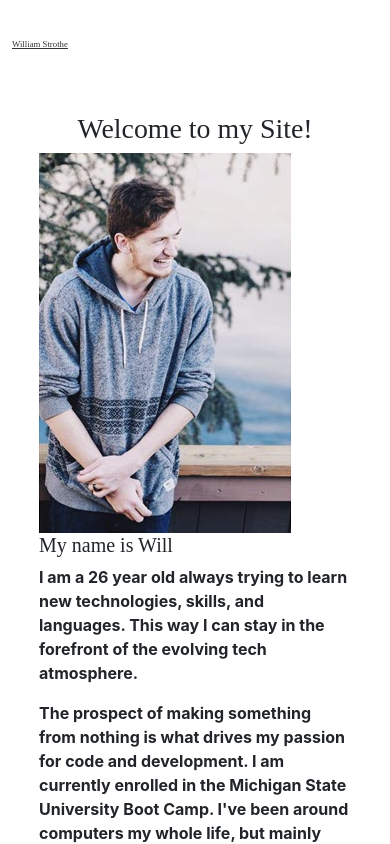
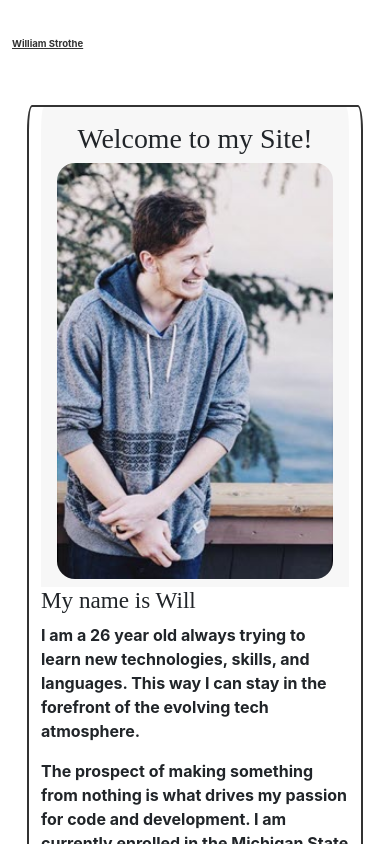
Before and after one commit to wwstrothe/react-portfolio, a React (Create React App) app: page / in a window 390 px wide. Shown: the top 844 px of the page. Built offline with nearby package versions, Linux system fonts and the light colour scheme; a web font is replaced by a local one.

Commit message:
styled aboutme page

```diff
--- a/src/Pages/About.js
+++ b/src/Pages/About.js
@@ -4,16 +4,21 @@ import { Row, Col } from 'react-bootstrap'
 const About = () => {
   return (
     <section className="page">
-      <h1 className="title">Welcome to my Site!</h1>
-      <Row>
+      <Row className="about-card border-primary bg-light">
         <Col lg={4} md={3}>
-          <img
-            src={`${process.env.PUBLIC_URL}/Images/portfolio image.jpg`}
-            alt=""
-          />
+            <div class="card-header">
+              <h1 className="text-center">Welcome to my Site!</h1>
+              <div className="d-flex justify-content-center">
+                <img
+                  className="will-img"
+                  src={`${process.env.PUBLIC_URL}/Images/portfolio image.jpg`}
+                  alt=""
+                />
+              </div>
+            </div>
         </Col>
         <Col lg={8} md={9}>
-          <h5>My name is Will</h5>
+          <h3>My name is Will</h3>
           <p>
             I am a 26 year old always trying to learn new technologies, skills,
             and languages. This way I can stay in the forefront of the evolving
--- a/src/components/Header.js
+++ b/src/components/Header.js
@@ -9,7 +9,7 @@ const Header = () => {
       <Navbar className="header-height" bg="light" expand="lg" variant>
         <Container>
           <Navbar.Brand href="/">
-            <Link to="/" className="nav-bar">William Strothe</Link>
+            <Link to="/" className="nav-bar name">William Strothe</Link>
           </Navbar.Brand>
           <Navbar.Toggle aria-controls="basic-navbar-nav" />
           <Navbar.Collapse id="basic-navbar-nav">
--- a/src/data/projectData.js
+++ b/src/data/projectData.js
@@ -13,7 +13,7 @@ export const projects = [
     title: "PWA Web Application",
     image: "workinprogress297x396.jpg",
     description:
-      "This project takes provided starter code for a database enabled budget tracker and converts it into a functional Progressive Web Application (PWA) with offline access and functionality. The browser Cache API is used to store the application's HTML, CSS, and JavaScript, controlled by a service worker. Offline transactions are stored using Indexed DB and are automatically uploaded when a connection is restored. A manifest file is also provided to allow the application to be downloaded to a browser, tablet, or phone.",
+      "Using Progressive Web Application (PWA) this application enables the user to add expenses and deposits to their budget. The browser Cache API is used to store the application's HTML, CSS, and JavaScript, controlled by a service worker.",
     link: "https://secure-hollows-22505.herokuapp.com/",
     github: "https://github.com/wwstrothe/pwa-budget-tracker",
   },
@@ -22,7 +22,7 @@ export const projects = [
     title: "Doggy Daycare",
     image: "workinprogress297x396.jpg",
     description:
-      "Developed a web application that allows users to view and comment on other peoples dogs. The application allows users to add dogs to the portal and share their dogs information to help facilitate doggy play dates. The motivation for the application is to provide a place for puppies to interact, meet others, and form bonds.",
+      "Created an app for a Doggy Daycare business to keep track of its Dogs, Users, Appointments, and Comments on dogs from other users.",
     link: "https://vast-plains-21432.herokuapp.com/",
     github: "https://github.com/wwstrothe/Doggy-Daycare/",
   },
@@ -31,7 +31,7 @@ export const projects = [
     title: "MVC Tech Blog",
     image: "workinprogress297x396.jpg",
     description:
-      "A blog application for multiple users built with an MVC framework.",
+      "A basic CMS-style blog site that was created using the Model, View, Controller paradigm. This site is currently hosted on Heroku and can also be run locally using the files located in the GitHub repository Github.",
     github: "https://github.com/wwstrothe/mvc-tech-blog",
     link: "https://gentle-sands-94588.herokuapp.com/",
   },
@@ -40,10 +40,9 @@ export const projects = [
     title: "Employee Tracker",
     image: "workinprogress297x396.jpg",
     description:
-      "A command line interface (CLI) application that allows a user to manage a simple employee database.",
+      "A command-line application to manage a company's Employee database, using Node.js, Inquirer, and MySQL.",
     github: "https://github.com/wwstrothe/employee-tracker",
-    link:
-      "https://drive.google.com/file/d/1LcHUaJPSaW5e5xOK6ASeEqGqL-5pezQI/view",
+    link: "https://drive.google.com/file/d/1LcHUaJPSaW5e5xOK6ASeEqGqL-5pezQI/view",
   },
   {
     id: 6,
@@ -54,4 +53,22 @@ export const projects = [
     github: "https://github.com/wwstrothe/workday-scheduler",
     link: "https://wwstrothe.github.io/workday-scheduler/",
   },
+  {
+    id: 7,
+    title: "README Generator",
+    image: "workinprogress297x396.jpg",
+    description:
+      "A command-line application that allows users to devote more time to building projects by automatically generating a README.md after answering a series of questions.",
+    link: "https://drive.google.com/file/d/16UdmAxQVrnEgZWQhFlVscsc9Bxsojhpj/view",
+    github: "https://github.com/ysaad01/readme-generator",
+  },
+  {
+    id: 8,
+    title: "Weather Dashboard",
+    image: "workinprogress297x396.jpg",
+    description:
+      "A simple web application that allows users to search for a city to get the current weather and 5 day forecast. Cities that users previously looked up will be saved in their local storage..",
+    link: "https://ysaad01.github.io/weather-dashboard/",
+    github: "https://github.com/ysaad01/weather-dashboard",
+  },
 ];
--- a/src/index.css
+++ b/src/index.css
@@ -1,10 +1,4 @@
 /* general styling */
-:root {
-  --yellow: #d4af37;
-  --brown: #996515;
-  --border-color: #edc903;
-  --bs-success: #56cc9d;
-}
 
 * {
   margin: 0;
@@ -37,12 +31,17 @@ h1 {
 
 /* Header & Nav Styling */
 
+
 .nav-row {
   font-size: 2.25vw;
 }
 
 .nav-bar {
   font-size: 2.25vw;
+}
+
+.name {
+  font-size: 2.45vw
 }
 
 /* Banner styling */
@@ -64,6 +63,26 @@ h1 {
 }
 
 /* About Me page styling */
+
+.will-img {
+
+  border-radius: 18px;
+}
+
+.about-card {
+    position: relative;
+    display: flex;
+    flex-direction: row;
+    align-items: center;
+    min-width: 0;
+    word-wrap: break-word;
+    background-color: #fff;
+    background-clip: border-box;
+    border: 2px solid #333;
+    border-radius: 5px 5px 5px 5px/25px 25px 25px 5px;
+  }
+
+
 
 .about-me {
   max-width: 52vw;
@@ -121,4 +140,7 @@ h1 {
   h1 {
     padding-top: 6.5px;
   }
+    .will-img {
+      min-width: 100%;
+    }
 }
```
Also changed, not shown: src/bootstrap.min.css.
